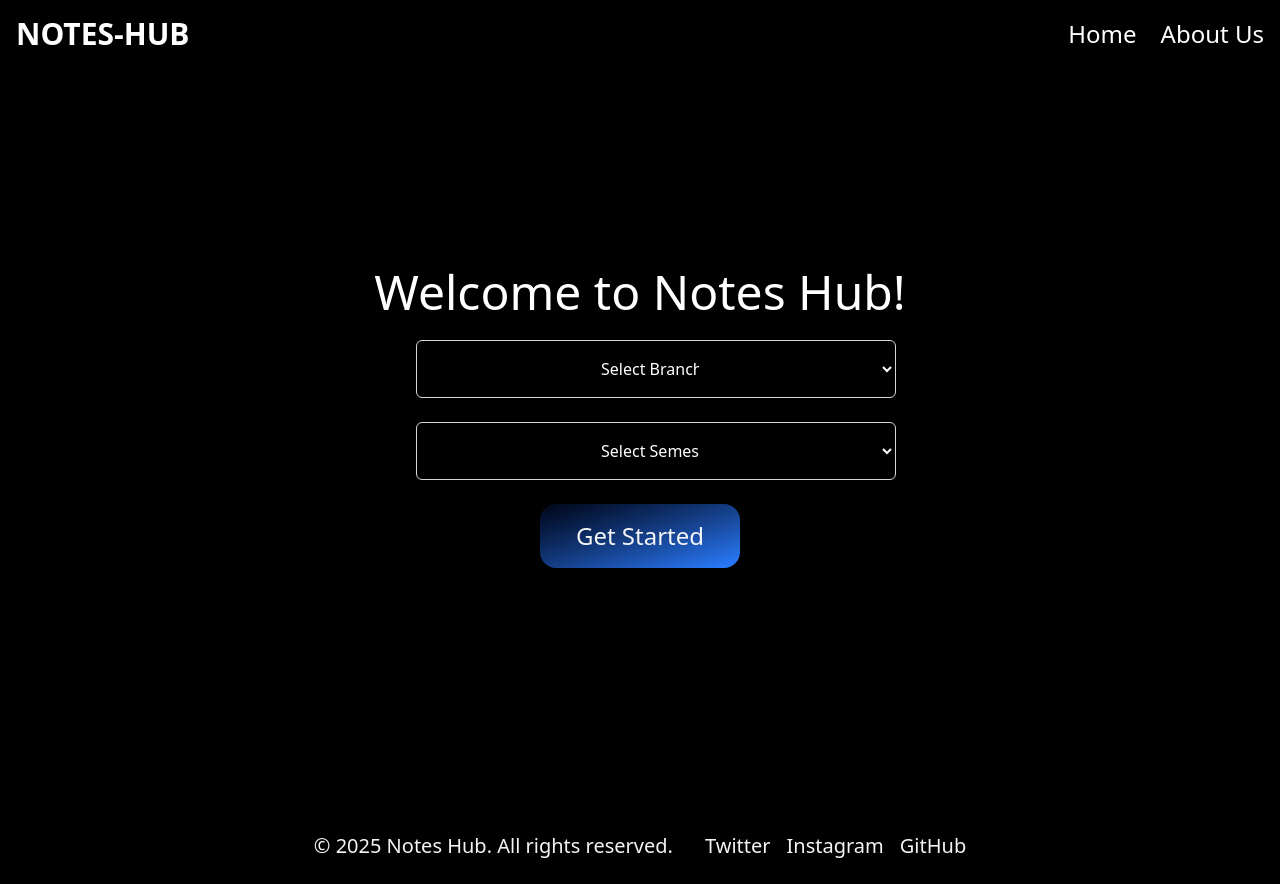
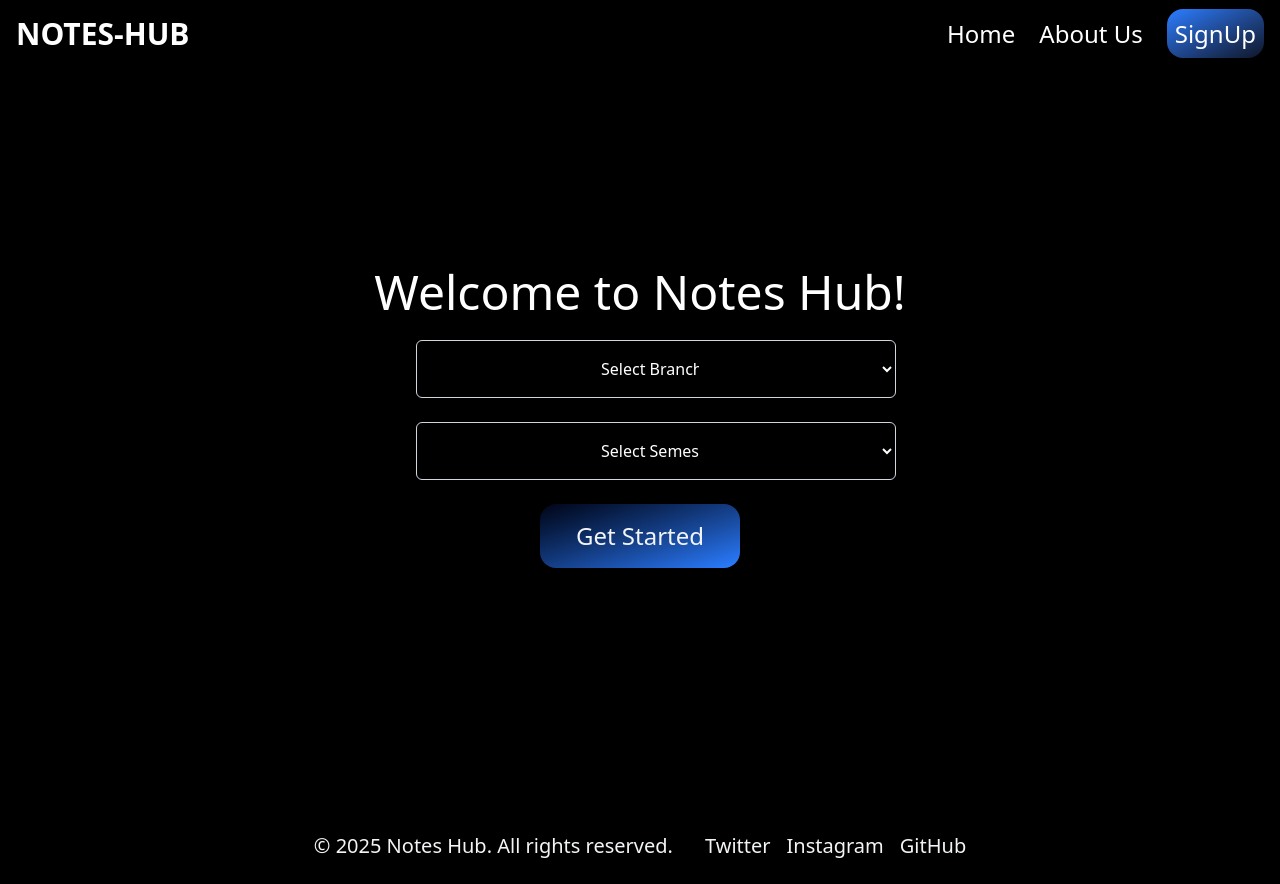
Before and after one commit to gulshank0/notes-hub, a React (Vite) app in the folder frontend/: page / in a window 1280 px wide. Built offline with nearby package versions, Linux system fonts and the light colour scheme.

Commit message:
adding signup page

```diff
--- a/frontend/src/App.jsx
+++ b/frontend/src/App.jsx
@@ -17,6 +17,7 @@ function App() {
         <Route path="/branchIT/:contents" element={<Contents />} />
         <Route path="/about" element={<Team />} />
         <Route path="/syllabus" element={<Syllabus />} />
+        <Route path="/signup" element={<Syllabus />} />
       </Routes>
     </Router>
   );
--- a/frontend/src/components/ui/Navbar.jsx
+++ b/frontend/src/components/ui/Navbar.jsx
@@ -29,6 +29,15 @@ export function Navbar() {
               About Us
             </Link>
           </li>
+          <li>
+            <Link
+              href="#"
+              className="text-white bg-gradient-to-br from-blue-500 to-slate-900 rounded-2xl p-2 text-center text-2xl hover:bg-transparent cursor-pointer transition delay-150 duration-100 ease-in-out hover:translate-y-1 hover:scale-110"
+              to="/signup"
+            >
+              SignUp
+            </Link>
+          </li>
         </ul>
       </div>
     </nav>
```
